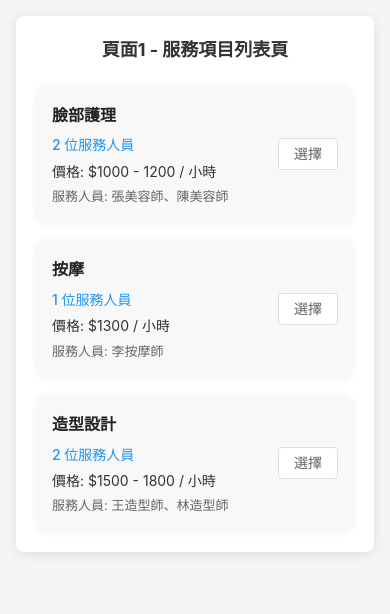
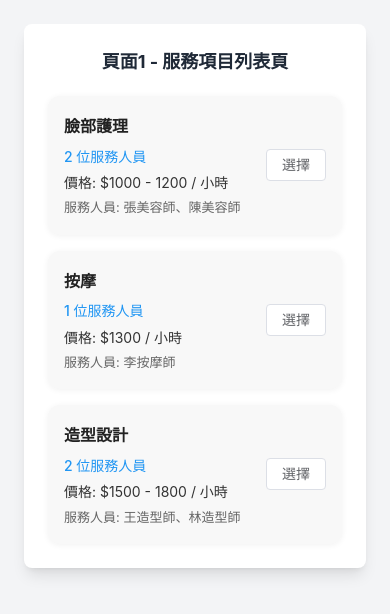
Before and after one commit to rick40245/booking-flow, a Vue app: page / in a window 390 px wide. Shown: the top 614 px of the page. Built offline with nearby package versions, Linux system fonts and the light colour scheme; the HTML template or start-up script is replaced by a standard one.

Commit message:
Refactored PageContainer.vue to enhance layout and styling with responsive design. Updated class names and removed unnecessary scoped styles for improved structure and user experience.

```diff
--- a/src/components/PageContainer.vue
+++ b/src/components/PageContainer.vue
@@ -1,8 +1,13 @@
 <template>
-    <div class="page-outer">
-        <div :class="['page-container', `size-${maxWidth}`]">
+    <div class="min-h-screen w-full bg-gray-100 flex items-start justify-center p-6 md:p-8 box-border">
+        <div :class="[
+            'bg-white rounded-lg shadow-lg p-6 md:p-8 w-full flex flex-col box-border',
+            maxWidth === 'sm' ? 'md:max-w-100 md:w-100' : '',
+            maxWidth === 'md' ? 'md:max-w-120 md:w-120' : '',
+            maxWidth === 'lg' ? 'md:max-w-130 md:w-130' : ''
+        ]">
             <!-- 頁面標題 -->
-            <h1 v-if="title" class="page-title">{{ title }}</h1>
+            <h1 v-if="title" class="text-lg md:text-xl font-bold mb-5 md:mb-6 text-center text-gray-800">{{ title }}</h1>
 
             <!-- 頁面內容 -->
             <slot />
@@ -16,80 +21,7 @@ interface Props {
     maxWidth?: 'sm' | 'md' | 'lg'
 }
 
-const props = withDefaults(defineProps<Props>(), {
+withDefaults(defineProps<Props>(), {
     maxWidth: 'md'
 })
-
-// 直接使用 props，Vue 3 模板會自動解包
 </script>
-
-<style scoped>
-.page-outer {
-    min-height: 100vh;
-    width: 100%;
-    background: #f5f5f5;
-    display: flex;
-    align-items: flex-start;
-    justify-content: center;
-    padding: 24px;
-    box-sizing: border-box;
-}
-
-.page-container {
-    background: #fff;
-    border-radius: 8px;
-    box-shadow: 0 2px 12px rgba(0, 0, 0, 0.1);
-    padding: 24px;
-    width: 100%;
-    display: flex;
-    flex-direction: column;
-    box-sizing: border-box;
-}
-
-/* 響應式寬度設定 - 使用更強制的設定 */
-.page-container.size-sm {
-    max-width: 400px !important;
-    width: 400px !important;
-}
-
-.page-container.size-md {
-    max-width: 480px !important;
-    width: 480px !important;
-}
-
-.page-container.size-lg {
-    max-width: 520px !important;
-    width: 520px !important;
-}
-
-.page-title {
-    font-size: 20px;
-    font-weight: bold;
-    margin-bottom: 24px;
-    text-align: center;
-    color: #333;
-}
-
-/* 移動端優化 */
-@media (max-width: 768px) {
-    .page-outer {
-        padding: 16px;
-    }
-
-    .page-container {
-        padding: 20px;
-    }
-
-    .page-container.size-sm,
-    .page-container.size-md,
-    .page-container.size-lg {
-        width: 100% !important;
-        max-width: 100% !important;
-    }
-
-    .page-title {
-        font-size: 18px;
-        margin-bottom: 20px;
-    }
-}
-</style>
```
